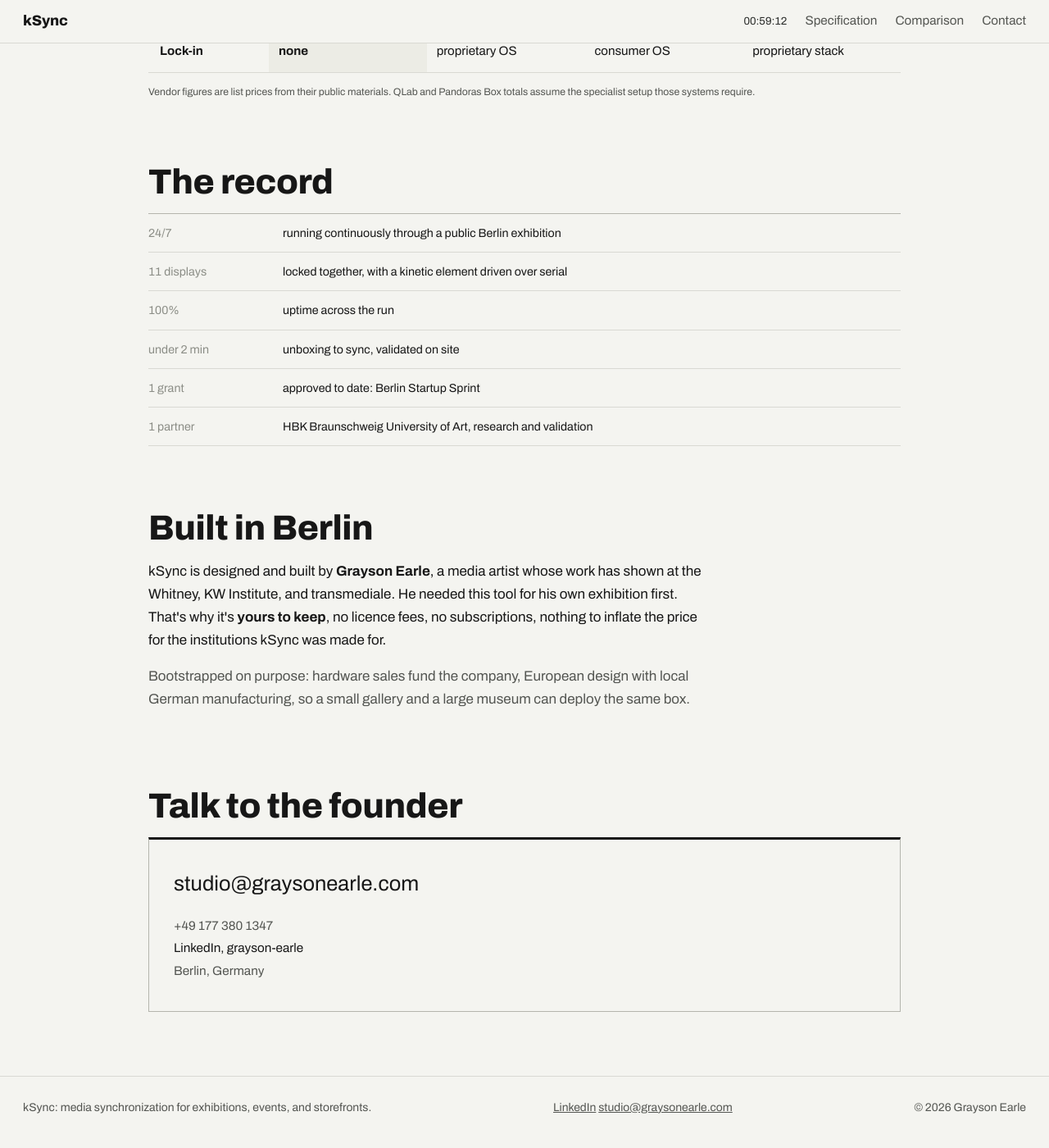
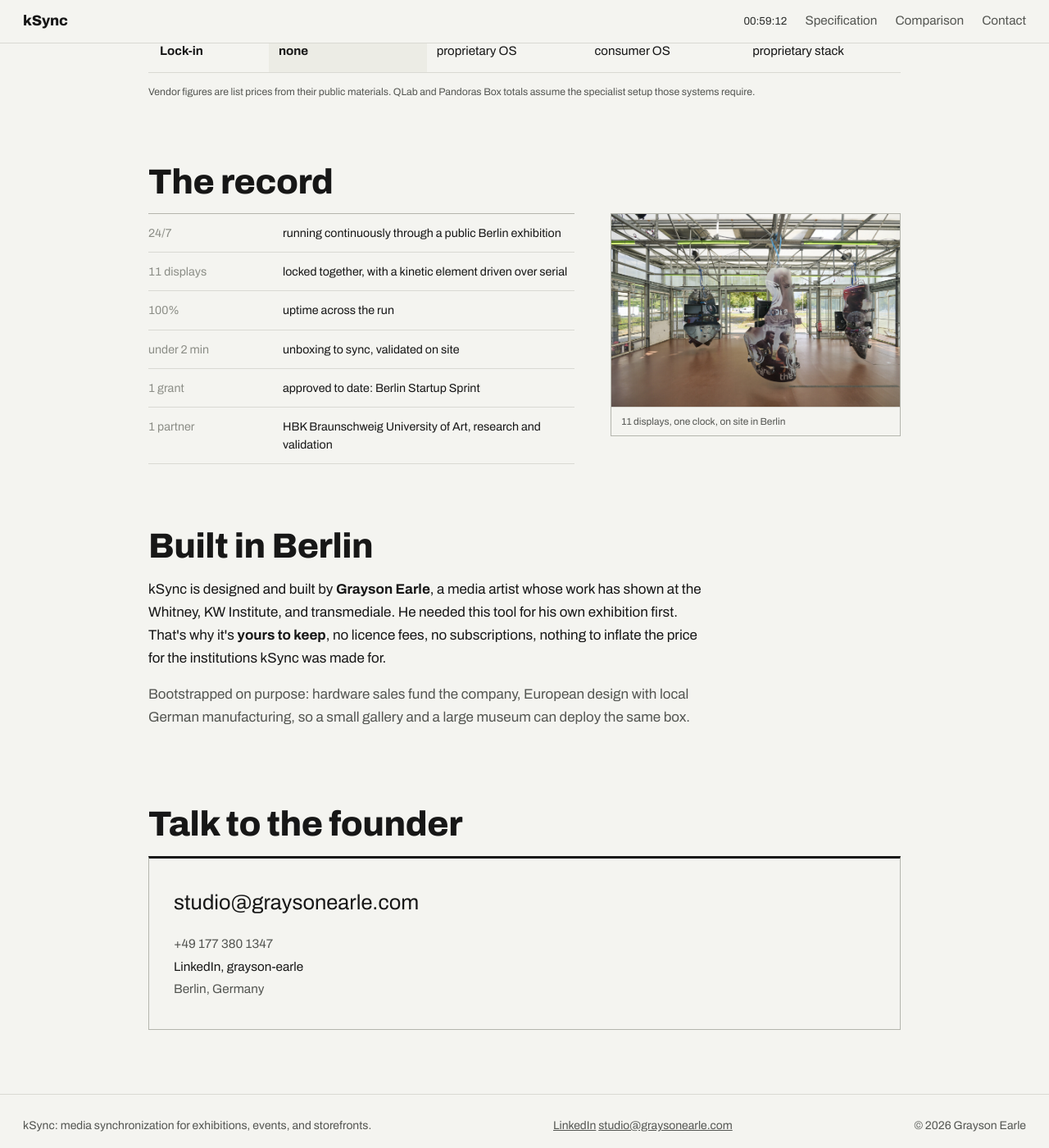
Before and after one commit to prismspecs/hire, a Jekyll site: the page built from ksync.html, in a window 1280 px wide and 1400 px high, scrolled down 2877 px. Shown: the whole window at 82% size. Built offline with Jekyll 4.4.1, drawn with Linux system fonts in a browser that asks for light colours.

Commit message:
kSync: add exhibition photo to The Record section
Pairs the record's stats log with an installation shot of the actual
Berlin exhibition (eleven synced displays across suspended kinetic
sculptures), reusing the same two-column figure layout already
established in the Outputs section.

Co-Authored-By: Claude Sonnet 5 <noreply@anthropic.com>
Claude-Session: https://claude.ai/code/session_01XK3NFgUBJLZ3knRTCHAAZD

```diff
--- a/assets/css/ksync.css
+++ b/assets/css/ksync.css
@@ -389,6 +389,13 @@ section.cue:first-child {
 }
 
 /* ============ Record / log ============ */
+.record {
+    display: grid;
+    grid-template-columns: 1.25fr 0.85fr;
+    gap: 44px;
+    align-items: start;
+}
+
 .log {
     border-top: 1px solid var(--line-strong);
 }
@@ -472,7 +479,8 @@ section.cue:first-child {
 
 /* ============ Responsive ============ */
 @media (max-width: 1049px) {
-    .product {
+    .product,
+    .record {
         grid-template-columns: 1fr;
         gap: 28px;
     }
--- a/ksync.html
+++ b/ksync.html
@@ -110,6 +110,7 @@ description: "kSync keeps walls of displays frame-locked to sub-10ms and fires l
     <div class="cue-head">
         <h2>The record</h2>
     </div>
+    <div class="record">
         <div class="log">
             <div class="log-row"><div class="log-t">24/7</div><div class="log-v">running continuously through a public Berlin exhibition</div></div>
             <div class="log-row"><div class="log-t">11 displays</div><div class="log-v">locked together, with a kinetic element driven over serial</div></div>
@@ -117,6 +118,11 @@ description: "kSync keeps walls of displays frame-locked to sub-10ms and fires l
             <div class="log-row"><div class="log-t">under 2 min</div><div class="log-v">unboxing to sync, validated on site</div></div>
             <div class="log-row"><div class="log-t">1 grant</div><div class="log-v">approved to date: Berlin Startup Sprint</div></div>
             <div class="log-row"><div class="log-t">1 partner</div><div class="log-v">HBK Braunschweig University of Art, research and validation</div></div>
+        </div>
+        <figure class="node-figure">
+            <img src="{{ '/assets/images/ksync/installation-view2.jpg' | relative_url }}" alt="kSync running eleven suspended kinetic displays in sync during a public Berlin exhibition.">
+            <figcaption class="cap">11 displays, one clock, on site in Berlin</figcaption>
+        </figure>
     </div>
 </section>
 
```
Lines whose indentation alone changed are shown as unchanged.
